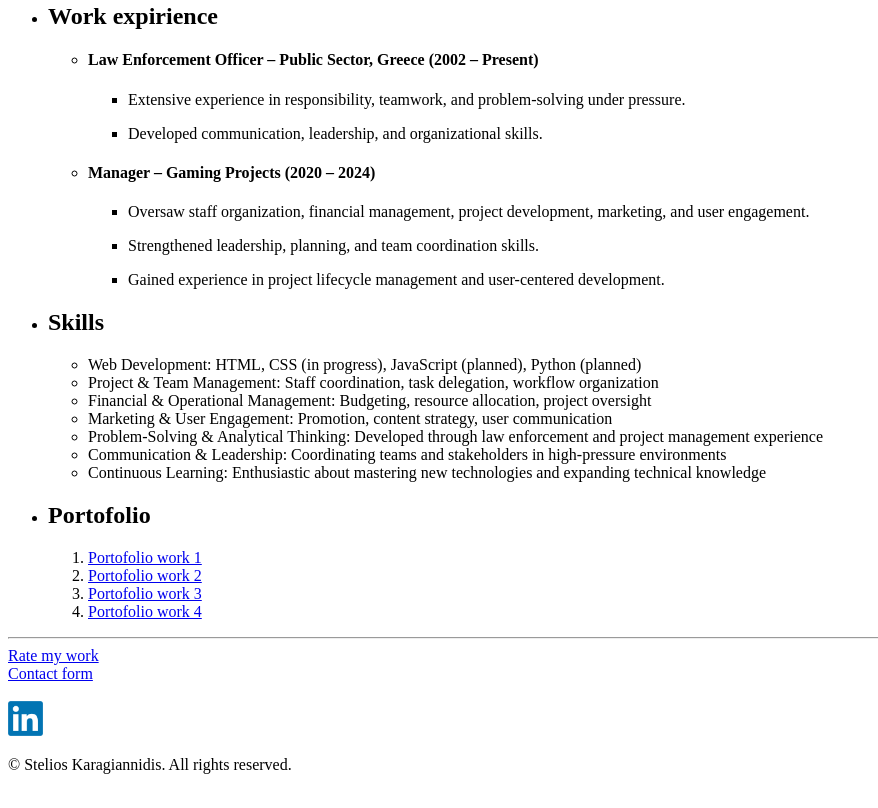
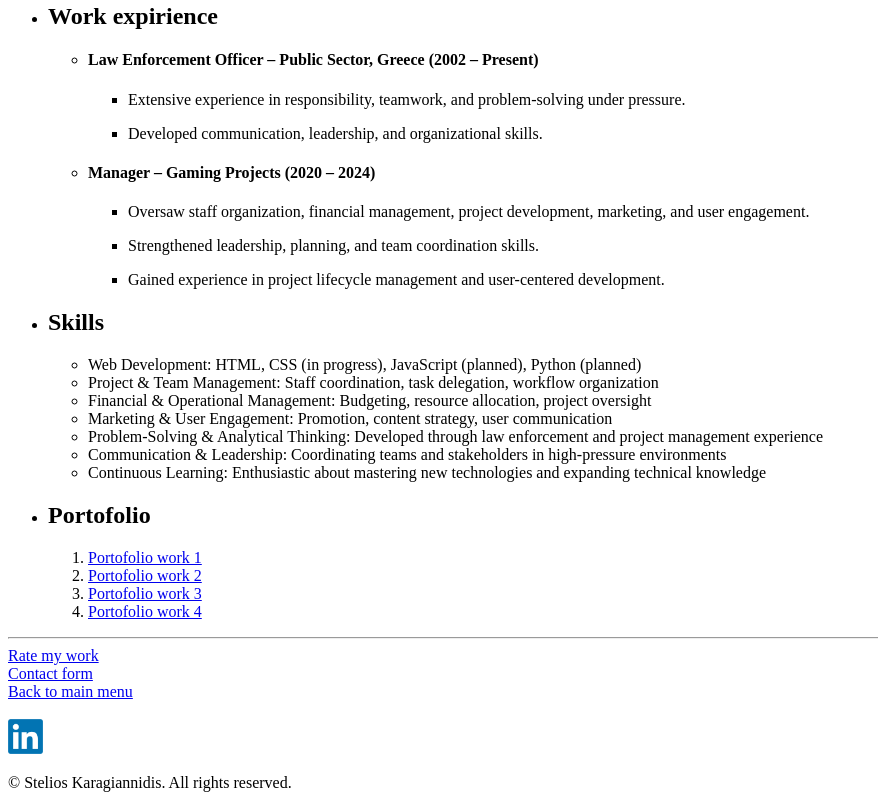
Before and after one commit to rodius4gr/capstone-projects, a plain HTML site: page my resume/index.html in a window 1280 px wide. Shown: the part 627-1435 px from the top of the page, without its empty margins (0-878 px from the left). Drawn offline with Linux system fonts and the light colour scheme.

Commit message:
Update index.html

```diff
--- a/my resume/index.html
+++ b/my resume/index.html
@@ -140,6 +140,7 @@
             <footer>
                 <a href="./rate-page.html">Rate my work</a><br>
                 <a href="./contact.html">Contact form</a><br>
+                <a href="/index.html">Back to main menu</a><br>
                 <br>
                 <a href="#"><img src="images/LinkedIn_logo.png" height="35"></a>
                 <p>© Stelios Karagiannidis. All rights reserved.</p>
```
